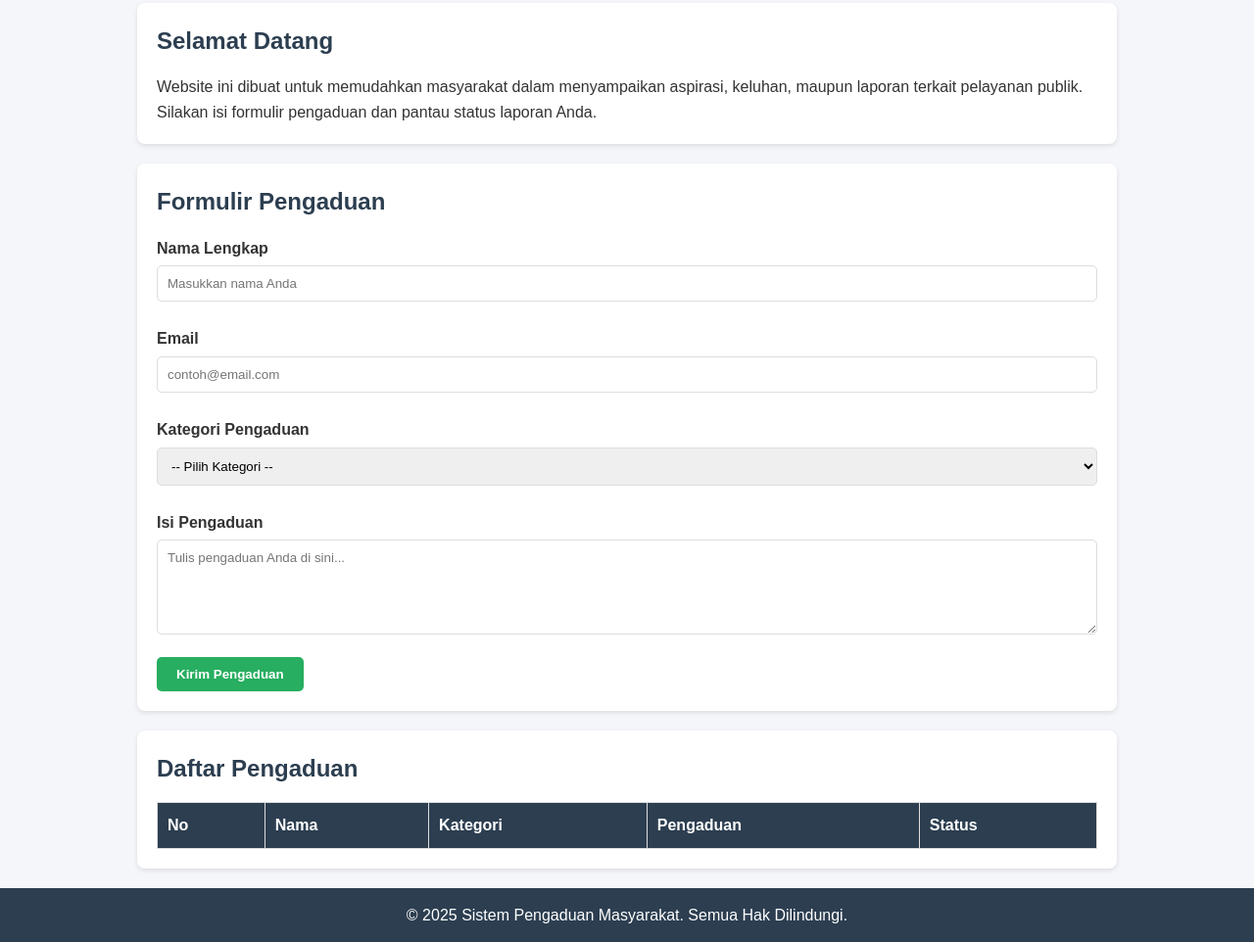
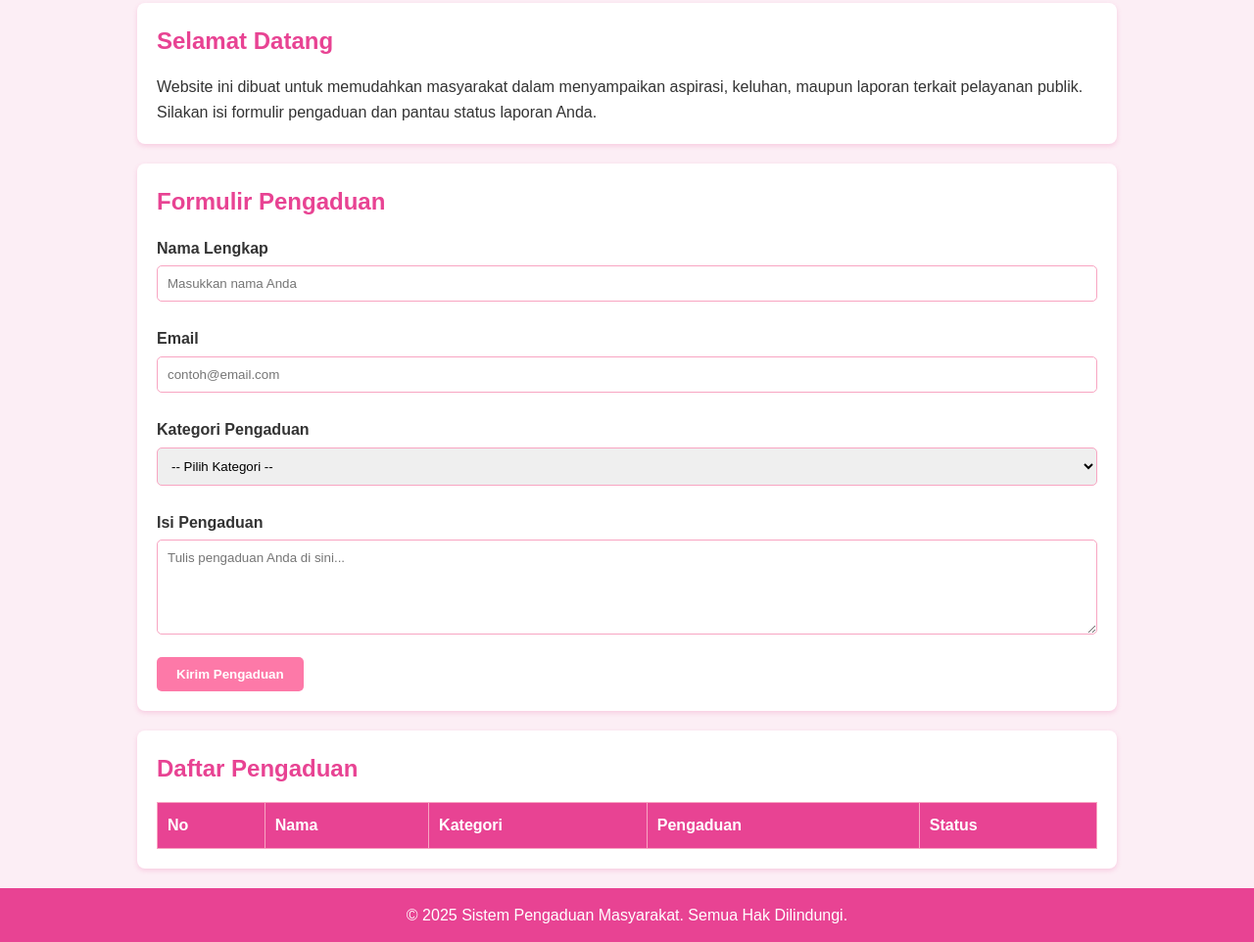
Before and after one commit to dealopa/Kelompok_7, a plain HTML site: page pengaduan/index.html in a window 1280 px wide. Shown: the part 144-1106 px from the top of the page at 98% size. Drawn offline with Linux system fonts and the light colour scheme.

Commit message:
Update style.css

```diff
--- a/pengaduan/style.css
+++ b/pengaduan/style.css
@@ -1,5 +1,4 @@
 /* Reset dasar */
-
 * {
     margin: 0;
     padding: 0;
@@ -8,13 +7,13 @@
 }
 
 body {
-    background: #f5f6fa;
+    background: #fceef5; /* pink sangat lembut */
     color: #333;
     line-height: 1.6;
 }
 
 header {
-    background: #2c3e50;
+    background: #e84393; /* pink gelap */
     color: #fff;
     padding: 20px;
     text-align: center;
@@ -37,6 +36,7 @@ nav a {
 
 nav a:hover {
     text-decoration: underline;
+    color: #ffd6e0; /* pink muda saat hover */
 }
 
 .container {
@@ -50,12 +50,12 @@ nav a:hover {
     padding: 20px;
     margin-bottom: 20px;
     border-radius: 8px;
-    box-shadow: 0 2px 5px rgba(0, 0, 0, 0.1);
+    box-shadow: 0 2px 5px rgba(232, 67, 147, 0.2); /* shadow pink */
 }
 
 h2 {
     margin-bottom: 15px;
-    color: #2c3e50;
+    color: #e84393;
 }
 
 form label {
@@ -69,13 +69,13 @@ form textarea,
 form select {
     width: 100%;
     padding: 10px;
-    border: 1px solid #ddd;
+    border: 1px solid #f8a5c2;
     border-radius: 5px;
     margin-bottom: 15px;
 }
 
 form button {
-    background: #27ae60;
+    background: #fd79a8; /* pink soft */
     color: #fff;
     padding: 10px 20px;
     border: none;
@@ -85,7 +85,7 @@ form button {
 }
 
 form button:hover {
-    background: #219150;
+    background: #e84393; /* pink lebih gelap */
 }
 
 table {
@@ -95,27 +95,25 @@ table {
 
 table th,
 table td {
-    border: 1px solid #ddd;
+    border: 1px solid #f8a5c2;
     padding: 10px;
     text-align: left;
 }
 
 table th {
-    background: #2c3e50;
+    background: #e84393;
     color: #fff;
 }
 
 footer {
-    background: #2c3e50;
+    background: #e84393;
     color: #fff;
     text-align: center;
     padding: 15px;
     margin-top: 20px;
 }
 
-
 /* Responsive */
-
 @media (max-width: 600px) {
     nav a {
         display: block;
```
